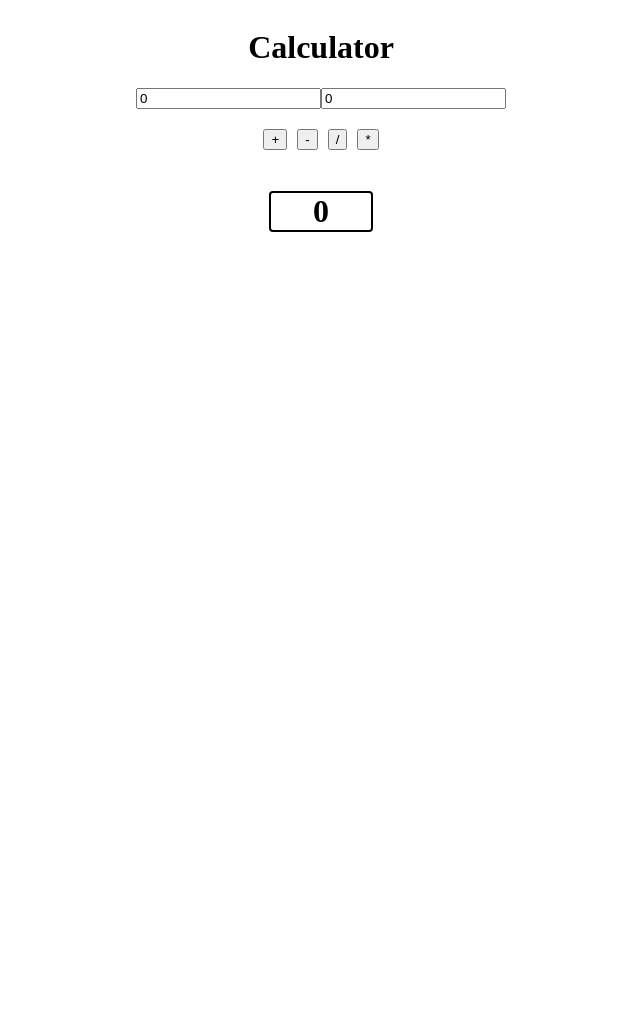
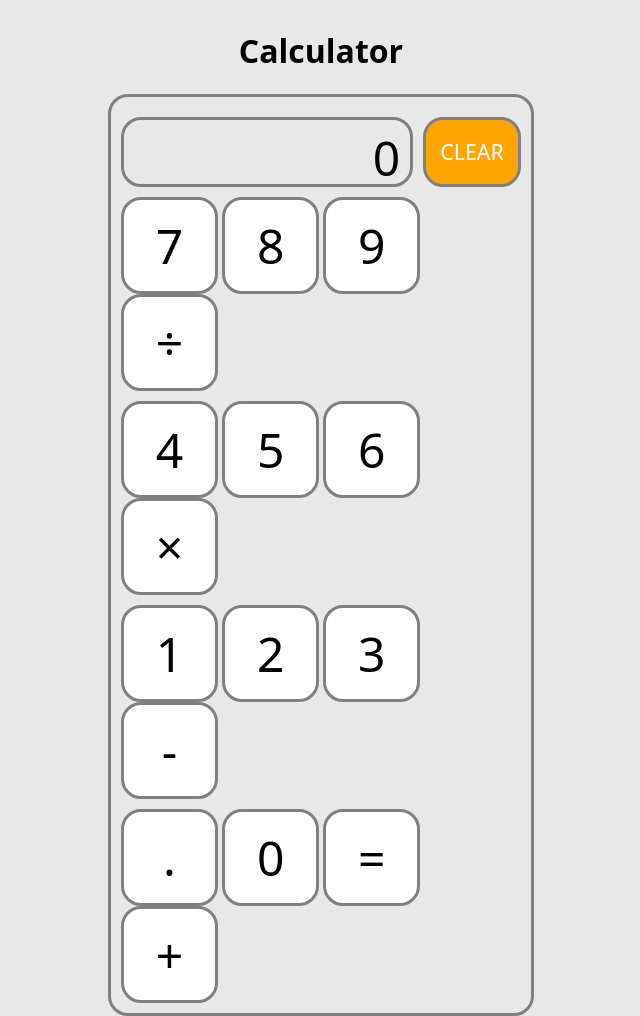
Before and after one commit to jeffbai996/calculator, a plain HTML site: page index.html in a window 1280 px wide. Shown: the whole page, without its empty margins (319-959 px from the left). Before the commit the page ends 800 px from the top, so only its background shows below. Drawn offline with Linux system fonts and the light colour scheme.

Commit message:
Reworked calculator interface

```diff
--- a/index.html
+++ b/index.html
@@ -12,7 +12,43 @@
     <div class="header">
         <h1>Calculator</h1>
     </div>
-    <div class="inputs">
+    <div class="container">
+        <div class="calculator">
+            <div class="display-row">
+                <div class="display">0</div>
+                <button id="clearall">CLEAR</button>
+            </div>
+            <div class="keys">
+                <div class="row">
+                    <button class="number">7</button>
+                    <button class="number">8</button>
+                    <button class="number">9</button>
+                    <button class="divide">÷</button>
+                </div>
+                <div class="row">
+                    <button class="number">4</button>
+                    <button class="number">5</button>
+                    <button class="number">6</button>
+                    <button class="multiply">×</button>
+                </div>
+                <div class="row">
+                    <button class="number">1</button>
+                    <button class="number">2</button>
+                    <button class="number">3</button>
+                    <button class="subtract">-</button>
+                </div>
+                <div class="row">
+                    <button class="decimalpt">.</button>
+                    <button class="number">0</button>
+                    <button class="equals">=</button>
+                    <button class="add">+</button>
+                </div>
+            </div>
+        </div>
+    </div>
+
+    <!-- Testing layout -->
+    <!-- <div class="inputs">
         <input type="number" id="num1" value="0">
         <input type="number" id="num2" value="0">
     </div>
@@ -24,6 +60,6 @@
     </div>
     <div class="outputs">
         <h1 id="answer"></h1>
-    </div>
+    </div> -->
 </body>
 </html>
--- a/styles/style.css
+++ b/styles/style.css
@@ -1,5 +1,26 @@
+:root {
+    --page-bg-color: #e8e8e8;
+    --border: 3px solid gray;
+    --border-radius: 20px;
+}
+
 * {
     /* border: 1px solid red; */
+    font-family:system-ui, -apple-system, BlinkMacSystemFont, 'Segoe UI', Roboto, Oxygen, Ubuntu, Cantarell, 'Open Sans', 'Helvetica Neue', sans-serif;
+}
+
+body {
+    background-color: var(--page-bg-color);
+}
+
+button {
+    border: var(--border);
+    border-radius: var(--border-radius);
+    background-color: white;
+}
+
+button:hover {
+    background-color: lightgray;
 }
 
 .header {
@@ -7,7 +28,67 @@
     justify-content: center;
 }
 
-.inputs {
+.container {
+    display: flex;
+    justify-content: center;
+    align-items: center;
+}
+
+.calculator {
+    display: flex;
+    flex-direction: column;
+    border: var(--border);
+    border-radius: var(--border-radius);
+    padding: 10px;
+    height: auto;
+    width: 400px;
+}
+
+.display-row {
+    display: flex;
+    padding: 10px 0 10px 0;
+    gap: 10px;
+    width: 100%;
+    height: 70px;
+}
+
+.display-row div {
+    display: flex;
+    border: var(--border);
+    border-radius: var(--border-radius);
+    justify-content: right;
+    padding: 5px 10px;
+    font-size: 36pt;
+    flex: 4;
+}
+
+.display-row button {
+    flex: 1.2;
+    font-size: 16pt;
+    background-color: orange;
+    color: white;
+}
+
+.display-row button:hover {
+    background-color:darkorange;
+}
+
+.keys {
+    display: flex;
+    flex-direction: column;
+    width: 100%;
+    gap: 10px;
+}
+
+.keys button {
+    height: 97px;
+    width: 97px;
+    font-size: 36pt;
+}
+
+
+/* testing layout */
+/* .inputs {
     display: flex;
     justify-content: center;
 }
@@ -30,4 +111,4 @@
     border-radius: 4px;
     min-height: 30px;
     min-width: 100px;
-}
+} */
```
